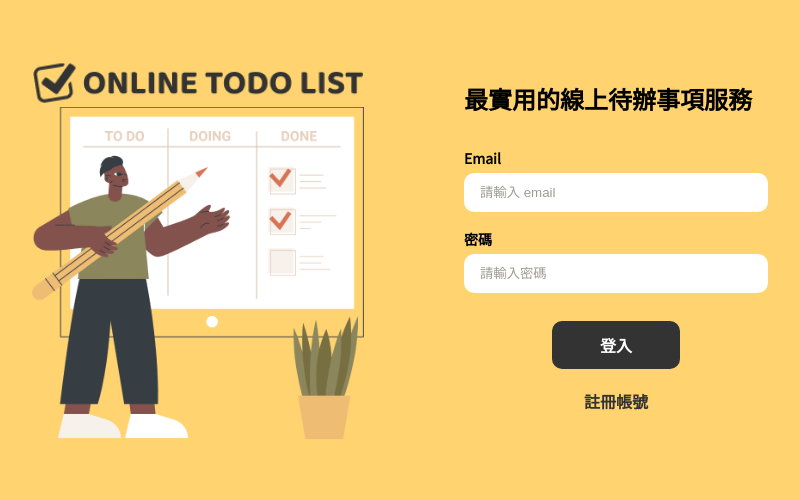
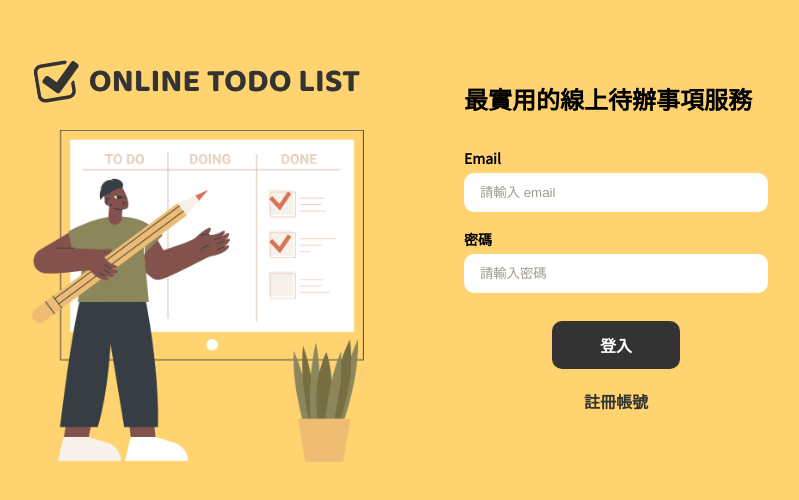
Before and after one commit to sky030b/react_todolist, a React (Vite) app: page /#/ in a window 1280 px wide. Shown: the part 152-652 px from the top of the page, without its empty margins (240-1039 px from the left). Built offline with nearby package versions, Linux system fonts and the light colour scheme; no server answers.

Commit message:
Todolist2 1.9 - change the logo icon

```diff
--- a/src/index.css
+++ b/src/index.css
@@ -76,14 +76,27 @@ img {
   vertical-align: middle;
 }
 
+.bg-logo {
+  background-image: url(./assets/logo.0b3e7648.svg);
+  background-size: 100%;
+  line-height: 6;
+  width: 100%;
+  background-position: center;
+  background-repeat: no-repeat;
+  text-indent: -9999px;
+}
+
 .logo {
   max-width: 20%;
 }
 
 @media (max-width: 576px) {
-  .logoImg {
+  /* .logoImg {
     max-height: 100%;
-    /* width: auto; */
+  } */
+
+  .bg-logo {
+    line-height: 5;
   }
 
   .logo {
--- a/src/views/Home.jsx
+++ b/src/views/Home.jsx
@@ -7,7 +7,8 @@ function Home({ picHidden, setPicHidden }) {
     <div id="homePage" className="bg-yellow">
       <div className="conatiner homePage vhContainer">
         <div className={picHidden ? "side smaller" : "side"}>
-          <img className="logoImg" src={logo} alt="logo" />
+          {/* <img className="logoImg" src={logo} alt="logo" /> */}
+          <h1 className="bg-logo">Online Todo List</h1>
           <img className={picHidden ? "d-m-n pic_hidden" : "d-m-n"} src={picture} alt="workImg" />
         </div>
         <div className={picHidden ? "interactive bigger" : "interactive"}>
--- a/src/views/Todo.jsx
+++ b/src/views/Todo.jsx
@@ -1,5 +1,5 @@
 import { useEffect, useState } from "react"
-import logo from "../pictures/logo.png"
+// import logo from "../pictures/logo.png"
 import Cookies from "js-cookie";
 import { useNavigate } from "react-router-dom";
 import axios from "axios";
@@ -176,7 +176,8 @@ function Todo() {
   return (
     <div id="todoListPage" className="bg-half">
       <nav className="todo_nav">
-        <img className="logo" src={logo} alt="logo" />
+        {/* <img cla  ssName="logo" src={logo} alt="logo" /> */}
+        <h1 className="bg-logo">Online Todo List</h1>
         <ul>
           <li className="todo_sm"><a><span>{nickname}的待辦清單</span></a></li>
           <li><a type="button" className="logout_btn" onClick={() => {
```
Also changed, not shown: src/assets/logo.0b3e7648.svg (added).
